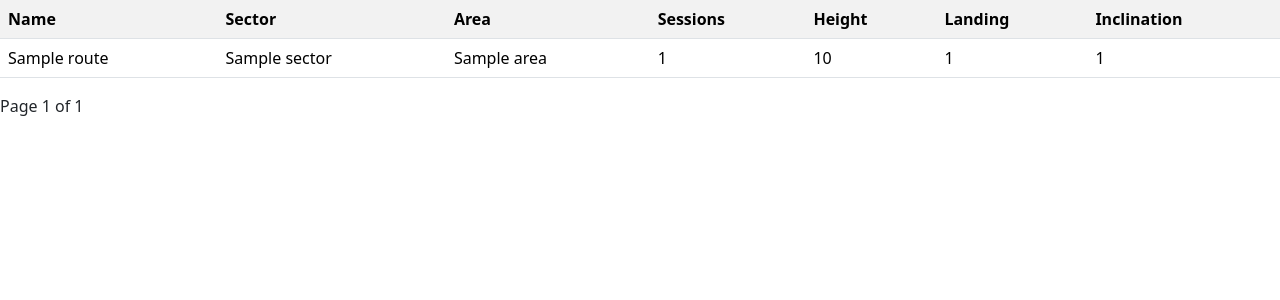
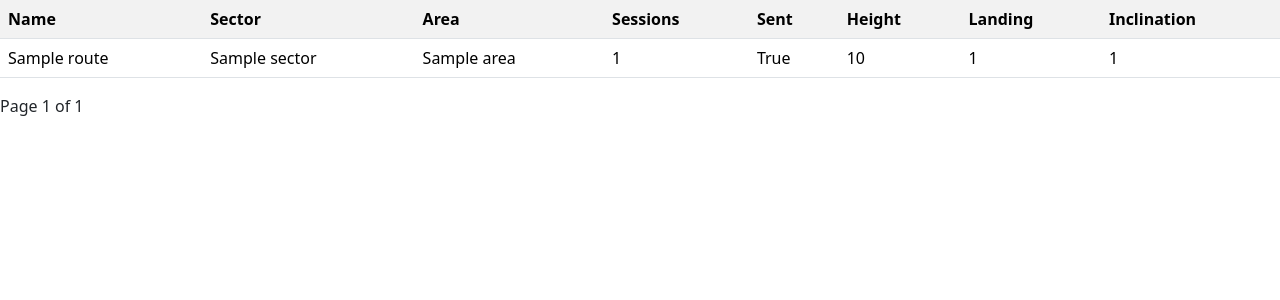
Before and after one commit to carlosfranzreb/myclimbz, a Flask app: page /table in a window 1280 px wide. Shown: the top 300 px of the page. Run offline with Flask 3, Linux system fonts and the light colour scheme; tables that the repository leaves empty hold one stand-in row (values such as "Sample post"); some libraries are stand-ins or nearby versions.

Commit message:
Add "sent" property to routes from its climbs

```diff
--- a/climbs/models/route.py
+++ b/climbs/models/route.py
@@ -23,3 +23,7 @@ class Route(db.Model):
         secondary=route_crux_association,
         backref=db.backref("routes", lazy="dynamic"),
     )
+
+    @property
+    def sent(self):
+        return any(climb.climbed for climb in self.climbs)
--- a/climbs/templates/tables.html
+++ b/climbs/templates/tables.html
@@ -7,6 +7,7 @@
             <th>Sector</th>
             <th>Area</th>
             <th>Sessions</th>
+            <th>Sent</th>
             <th>Height</th>
             <th>Landing</th>
             <th>Inclination</th>
@@ -17,6 +18,7 @@
                 <td>{{ route.sector.name }}</td>
                 <td>{{ route.sector.area.name }}</td>
                 <td>{{ route.climbs|length }}</td>
+                <td>{{ route.sent }}</td>
                 <td>{{ route.height }}</td>
                 <td>{{ route.landing }}</td>
                 <td>{{ route.inclination }}</td>
```
